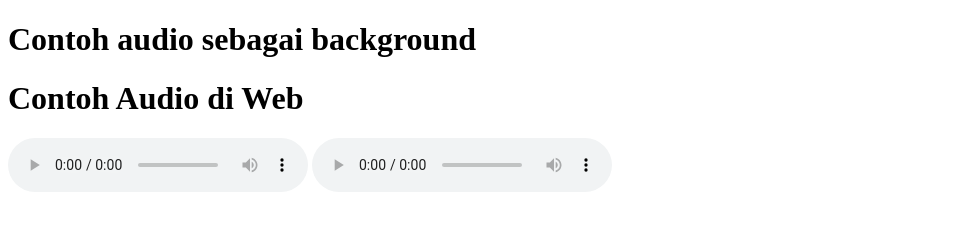
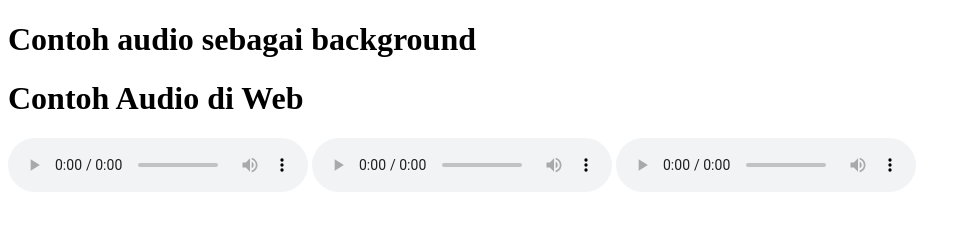
Before and after one commit to azizmaghfuri/musik, a plain HTML site: page index.html in a window 1280 px wide. Shown: the whole page, without its empty margins (0-971 px from the left). Drawn offline with Linux system fonts and the light colour scheme.

Commit message:
Update index.html

```diff
--- a/index.html
+++ b/index.html
@@ -22,5 +22,10 @@
     <source src="musik/deep-breat.mp3" type="audio/mpeg">
     Browsermu tidak mendukung tag audio, upgrade donk!
   </audio>
+
+  <audio controls loop>
+    <source src="https://open.spotify.com/track/0pJOuBbcJhoDgLV09scXoZ?si=zLo60O56TX2tj_TlgeVh7g" type="audio/mpeg">
+    Browsermu tidak mendukung tag audio, upgrade donk!
+  </audio>
 </body>
 </html>
```
